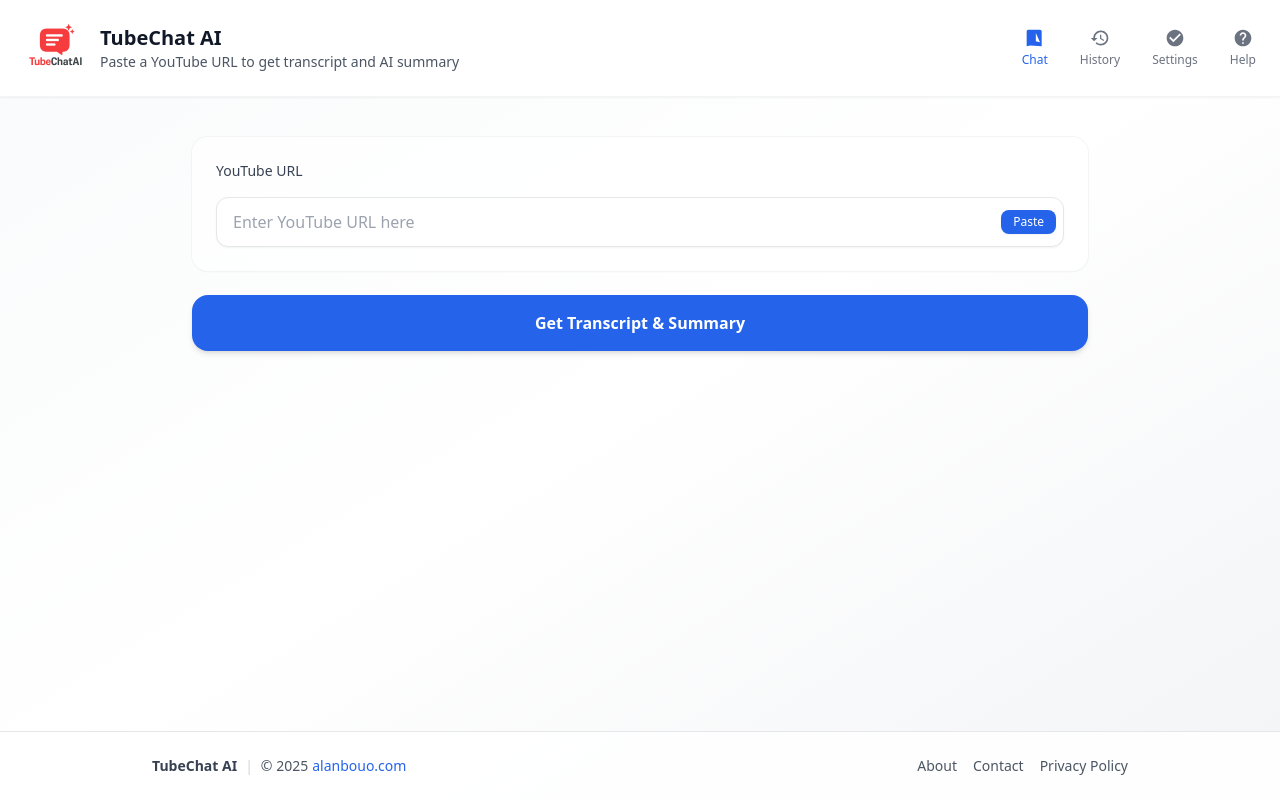
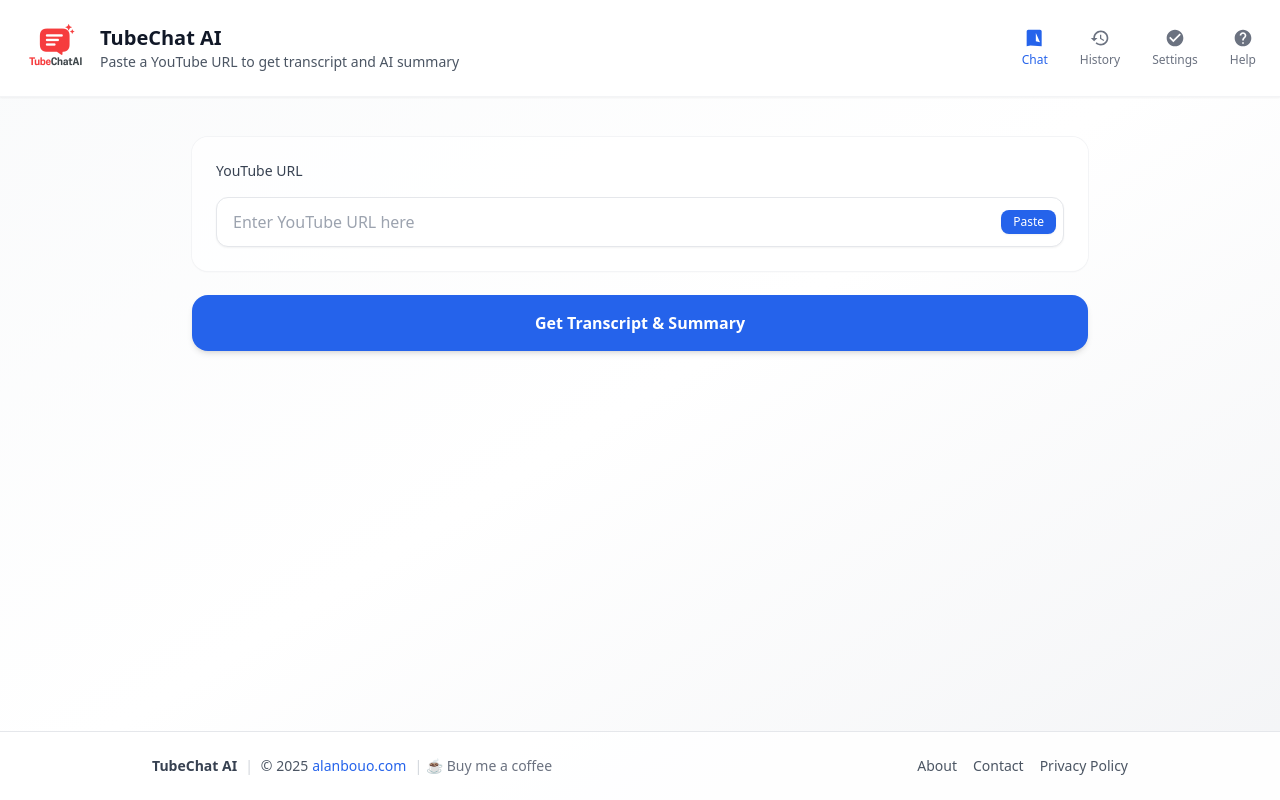
Before and after one commit to alanbouo/youtube-transcript-ui, a React (Vite) app: page / in a window 1280 px wide. Built offline with nearby package versions, Linux system fonts and the light colour scheme; the HTML template or start-up script is replaced by a standard one.

Commit message:
added BMAC link

```diff
--- a/src/App.tsx
+++ b/src/App.tsx
@@ -231,7 +231,8 @@
       <footer className="border-t border-gray-200 bg-white/90 py-6">
         <div className="mx-auto w-full max-w-5xl px-6">
           <div className="flex flex-col items-center gap-3 text-sm text-gray-500 md:flex-row md:justify-between">
-            <div className="flex flex-wrap items-center justify-center gap-2 text-gray-600">
+            <div className="flex flex-col md:flex-row items-center justify-center gap-2 text-gray-600">
+              <div className="flex flex-wrap items-center justify-center gap-2">
                 <a
                   href="https://alanbouo.com"
                   className="font-semibold text-gray-700 transition-colors hover:text-blue-600"
@@ -248,6 +249,18 @@
                     alanbouo.com
                   </a>
                 </span>
+              </div>
+              <div className="flex items-center gap-1 text-gray-500">
+                <span className="text-gray-300">|</span>
+                <a
+                  href="https://www.buymeacoffee.com/alanbouo"
+                  className="transition-colors hover:text-yellow-600"
+                  target="_blank"
+                  rel="noopener noreferrer"
+                >
+                  ☕ Buy me a coffee
+                </a>
+              </div>
             </div>
 
             <nav className="flex flex-wrap items-center justify-center gap-4 text-gray-600">
```
Lines whose indentation alone changed are shown as unchanged.
